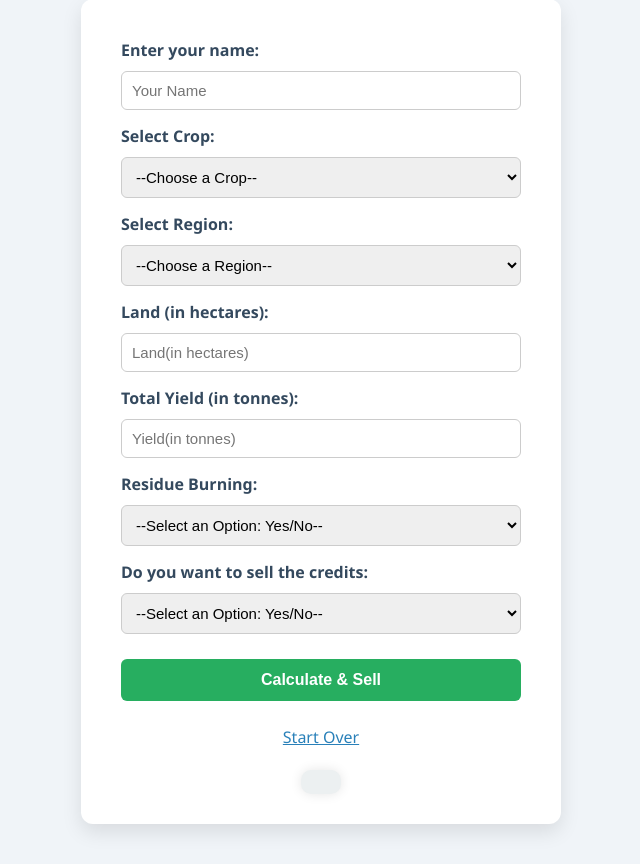
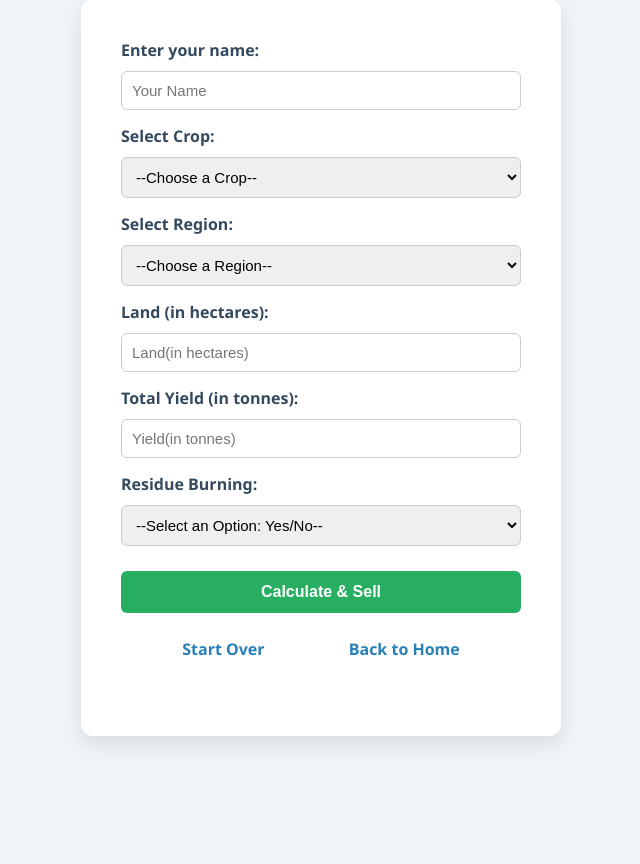
Before and after one commit to aaditya-malakar/Sell_CC, a Flask app: page / in a window 1280 px wide. Shown: the part 136-1000 px from the top of the page, without its empty margins (319-959 px from the left). After the commit the page ends 880 px from the top, so only its background shows below. Run offline with Flask 3, Linux system fonts and the light colour scheme.

Commit message:
Update index.html

```diff
--- a/templates/index.html
+++ b/templates/index.html
@@ -75,10 +75,8 @@
             font-size: 18px;
             font-weight: bold;
             color: #27ae60;
-            background-color: #ecf0f1;
             padding: 12px 20px;
             border-radius: 10px;
-            box-shadow: 0 0 12px rgba(0,0,0,0.1);
         }
 
         select.options {
@@ -89,6 +87,25 @@
             padding: 8px;
             margin: 5px 0;
             box-sizing: border-box;
+        }
+
+        #start{
+            margin-top: 20px;
+            display: inline-block;
+            color: #2980b9;
+            text-decoration: none;
+            font-weight: bold;
+            gap: 10px;
+            margin-right: 40px;
+        }
+
+        #home{
+            margin-top: 20px;
+            display: inline-block;
+            color: #2980b9;
+            text-decoration: none;
+            font-weight: bold;
+            margin-left: 40px;
         }
     </style>
 </head>
@@ -131,15 +148,18 @@
                 <option value="yes">Yes</option>
                 <option value="no">No</option>
             </select>
-        <label for="sell">Do you want to sell the credits:</label>
+        <!-- <label for="sell">Do you want to sell the credits:</label>
             <select name="sell" id="sell" required>
                 <option value="">--Select an Option: Yes/No--</option>
                 <option value="yes">Yes</option>
                 <option value="no">No</option>
-            </select>
+            </select> -->
 
         <input type="submit" value="Calculate & Sell">
-        <a href="/" style="margin-top: 20px; display: inline-block; color: #2980b9;">Start Over</a>
+        <span>
+        <a href="/" id="start" margin-top: 20px; display: inline-block; color: #2980b9;">Start Over</a>
+        <a href="https://ladhaanay.wixsite.com/terracred" id="home"margin-top: 20px; display: inline-block; color: #2980b9;">Back to Home</a>
+        </span>
         <br>
         {% if result is not none %}
         <div class="result-box" id="result-section">
```
